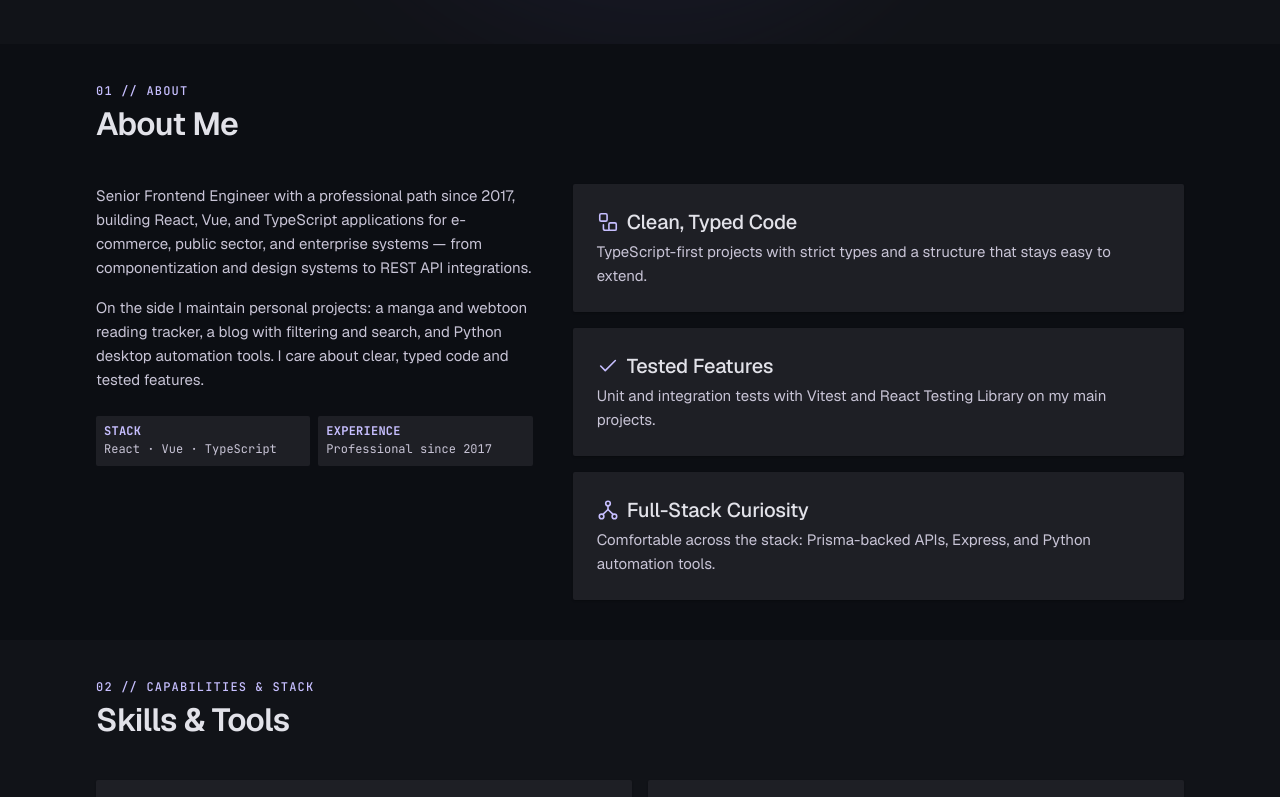
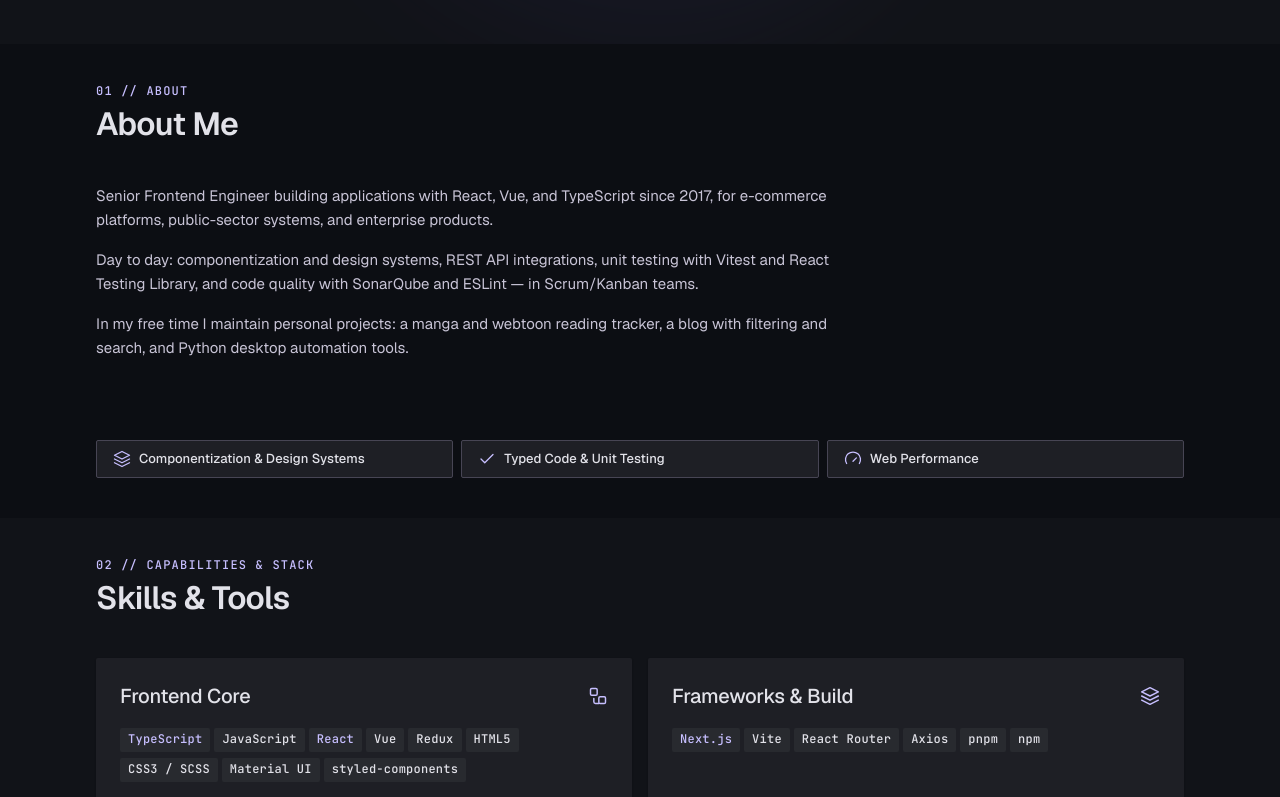
Before and after one commit to kevinlami/portfolio, a Next.js app: page /en in a window 1280 px wide. Shown: the part 672-1469 px from the top of the page. Built offline with nearby package versions, Linux system fonts and the light colour scheme.

Commit message:
feat: new about me

```diff
--- a/src/components/sections/About.module.css
+++ b/src/components/sections/About.module.css
@@ -1,22 +1,10 @@
-.split {
-  display: grid;
-  grid-template-columns: 1fr;
-  gap: var(--space-xl);
-  align-items: start;
-}
-
-@media (min-width: 64rem) {
-  .split {
-    grid-template-columns: 5fr 7fr;
-  }
-}
-
-/* Narrative column */
+/* Narrative paragraphs: single constrained column, like the reference. */
 
 .narrative {
   display: flex;
   flex-direction: column;
   gap: var(--space-md);
+  max-width: 46rem;
 }
 
 .paragraph {
@@ -24,69 +12,45 @@
   line-height: 1.6;
 }
 
-.indicators {
+/* Highlight chips row */
+
+.highlights {
   display: grid;
-  grid-template-columns: repeat(2, 1fr);
+  grid-template-columns: 1fr;
   gap: var(--space-sm);
-  padding-top: var(--space-sm);
+  margin: var(--space-xl) 0 0;
+  padding: 0;
+  list-style: none;
 }
 
-.indicator {
+@media (min-width: 48rem) {
+  .highlights {
+    grid-template-columns: repeat(3, 1fr);
+  }
+}
+
+.highlight {
   display: flex;
-  flex-direction: column;
-  gap: 2px;
-  padding: var(--space-sm);
+  align-items: center;
+  gap: var(--space-sm);
+  padding: var(--space-sm) var(--space-md);
   border-radius: var(--radius-sm);
   background-color: var(--color-surface-container);
-}
-
-.indicatorTitle {
-  color: var(--color-primary);
-  font-weight: 700;
-}
-
-.indicatorDescription {
-  color: var(--color-on-surface-variant);
-  font-weight: 400;
-  letter-spacing: 0;
-}
-
-/* Tenets column */
-
-.tenets {
-  display: flex;
-  flex-direction: column;
-  gap: var(--space-md);
-}
-
-.tenet {
-  display: flex;
-  flex-direction: column;
-  gap: var(--space-xs);
-  padding: var(--space-lg);
-  border-radius: var(--radius-sm);
-  background-color: var(--color-surface-container);
-  box-shadow: 0 1px 2px rgb(0 0 0 / 0.25);
+  border: 1px solid var(--color-outline-variant);
   transition: background-color var(--duration-base) ease;
 }
 
-.tenet:hover {
+.highlight:hover {
   background-color: var(--color-surface-container-high);
 }
 
-.tenetTitle {
+.highlightIcon {
   display: flex;
-  align-items: center;
-  gap: var(--space-sm);
+  flex-shrink: 0;
+  color: var(--color-primary);
+}
+
+.highlightLabel {
   color: var(--color-on-surface);
   font-weight: 500;
 }
-
-.tenetIcon {
-  display: flex;
-  color: var(--color-primary);
-}
-
-.tenetDescription {
-  color: var(--color-on-surface-variant);
-}
--- a/src/components/sections/About.tsx
+++ b/src/components/sections/About.tsx
@@ -10,39 +10,24 @@ interface AboutProps {
 export function About({ content: aboutContent }: AboutProps) {
   return (
     <Section id="about" label={aboutContent.sectionLabel} heading={aboutContent.heading} toned>
-      <div className={styles.split}>
       <div className={styles.narrative}>
         {aboutContent.paragraphs.map((paragraph) => (
           <p key={paragraph} className={`t-body-md ${styles.paragraph}`}>
             {paragraph}
           </p>
         ))}
-          <div className={styles.indicators}>
-            {aboutContent.indicators.map((indicator) => (
-              <div key={indicator.title} className={styles.indicator}>
-                <span className={`t-mono-tag ${styles.indicatorTitle}`}>{indicator.title}</span>
-                <span className={`t-mono-tag ${styles.indicatorDescription}`}>
-                  {indicator.description}
-                </span>
-              </div>
-            ))}
-          </div>
       </div>
 
-        <div className={styles.tenets}>
-          {aboutContent.tenets.map((tenet) => (
-            <div key={tenet.title} className={styles.tenet}>
-              <h3 className={`t-headline-sm ${styles.tenetTitle}`}>
-                <span className={styles.tenetIcon} aria-hidden="true">
-                  <Icon name={tenet.icon} size={22} />
+      <ul className={styles.highlights}>
+        {aboutContent.highlights.map((highlight) => (
+          <li key={highlight.label} className={styles.highlight}>
+            <span className={styles.highlightIcon} aria-hidden="true">
+              <Icon name={highlight.icon} size={18} />
             </span>
-                {tenet.title}
-              </h3>
-              <p className={`t-body-md ${styles.tenetDescription}`}>{tenet.description}</p>
-            </div>
+            <span className={`t-body-sm ${styles.highlightLabel}`}>{highlight.label}</span>
+          </li>
         ))}
-        </div>
-      </div>
+      </ul>
     </Section>
   )
 }
--- a/src/i18n/dictionaries/en.ts
+++ b/src/i18n/dictionaries/en.ts
@@ -38,32 +38,14 @@ export const en = {
     sectionLabel: '01 // ABOUT',
     heading: 'About Me',
     paragraphs: [
-      'Senior Frontend Engineer with a professional path since 2017, building React, Vue, and TypeScript applications for e-commerce, public sector, and enterprise systems — from componentization and design systems to REST API integrations.',
-      'On the side I maintain personal projects: a manga and webtoon reading tracker, a blog with filtering and search, and Python desktop automation tools. I care about clear, typed code and tested features.',
+      'Senior Frontend Engineer building applications with React, Vue, and TypeScript since 2017, for e-commerce platforms, public-sector systems, and enterprise products.',
+      'Day to day: componentization and design systems, REST API integrations, unit testing with Vitest and React Testing Library, and code quality with SonarQube and ESLint — in Scrum/Kanban teams.',
+      'In my free time I maintain personal projects: a manga and webtoon reading tracker, a blog with filtering and search, and Python desktop automation tools.',
     ],
-    indicators: [
-      { title: 'STACK', description: 'React · Vue · TypeScript' },
-      { title: 'EXPERIENCE', description: 'Professional since 2017' },
-    ],
-    tenets: [
-      {
-        icon: 'codeBlocks',
-        title: 'Clean, Typed Code',
-        description:
-          'TypeScript-first projects with strict types and a structure that stays easy to extend.',
-      },
-      {
-        icon: 'check',
-        title: 'Tested Features',
-        description:
-          'Unit and integration tests with Vitest and React Testing Library on my main projects.',
-      },
-      {
-        icon: 'hub',
-        title: 'Full-Stack Curiosity',
-        description:
-          'Comfortable across the stack: Prisma-backed APIs, Express, and Python automation tools.',
-      },
+    highlights: [
+      { icon: 'layers', label: 'Componentization & Design Systems' },
+      { icon: 'check', label: 'Typed Code & Unit Testing' },
+      { icon: 'speed', label: 'Web Performance' },
     ],
   } satisfies AboutContent,
   skills: {
--- a/src/i18n/dictionaries/pt-BR.ts
+++ b/src/i18n/dictionaries/pt-BR.ts
@@ -29,32 +29,14 @@ export const ptBR: Dictionary = {
     sectionLabel: '01 // SOBRE',
     heading: 'Sobre Mim',
     paragraphs: [
-      'Engenheiro Front-End Sênior com trajetória profissional desde 2017, construindo aplicações em React, Vue e TypeScript para e-commerce, setor público e sistemas corporativos — da componentização e design systems a integrações com APIs REST.',
-      'Nas horas livres mantenho projetos pessoais: um gerenciador de leitura de mangás e webtoons, um blog com filtros e busca e ferramentas de automação em Python para desktop. Gosto de código claro, tipado e com features testadas.',
+      'Engenheiro Front-End Sênior construindo aplicações com React, Vue e TypeScript desde 2017, para plataformas de e-commerce, sistemas do setor público e produtos corporativos.',
+      'No dia a dia: componentização e design systems, integrações com APIs REST, testes unitários com Vitest e React Testing Library e qualidade de código com SonarQube e ESLint — em times Scrum/Kanban.',
+      'Nas horas livres mantenho projetos pessoais: um gerenciador de leitura de mangás e webtoons, um blog com filtros e busca e ferramentas de automação em Python para desktop.',
     ],
-    indicators: [
-      { title: 'STACK', description: 'React · Vue · TypeScript' },
-      { title: 'EXPERIÊNCIA', description: 'Na profissão desde 2017' },
-    ],
-    tenets: [
-      {
-        icon: 'codeBlocks',
-        title: 'Código Limpo e Tipado',
-        description:
-          'Projetos TypeScript-first com tipos estritos e uma estrutura que continua fácil de estender.',
-      },
-      {
-        icon: 'check',
-        title: 'Features Testadas',
-        description:
-          'Testes unitários e de integração com Vitest e React Testing Library nos meus principais projetos.',
-      },
-      {
-        icon: 'hub',
-        title: 'Curiosidade Full-Stack',
-        description:
-          'Confortável em toda a stack: APIs com Prisma, Express e ferramentas de automação em Python.',
-      },
+    highlights: [
+      { icon: 'layers', label: 'Componentização & Design Systems' },
+      { icon: 'check', label: 'Código Tipado & Testes Unitários' },
+      { icon: 'speed', label: 'Performance Web' },
     ],
   },
   skills: {
```
Also changed, not shown: src/types/portfolio.ts (+4 -10 lines). Lines whose indentation alone changed are shown as unchanged.
